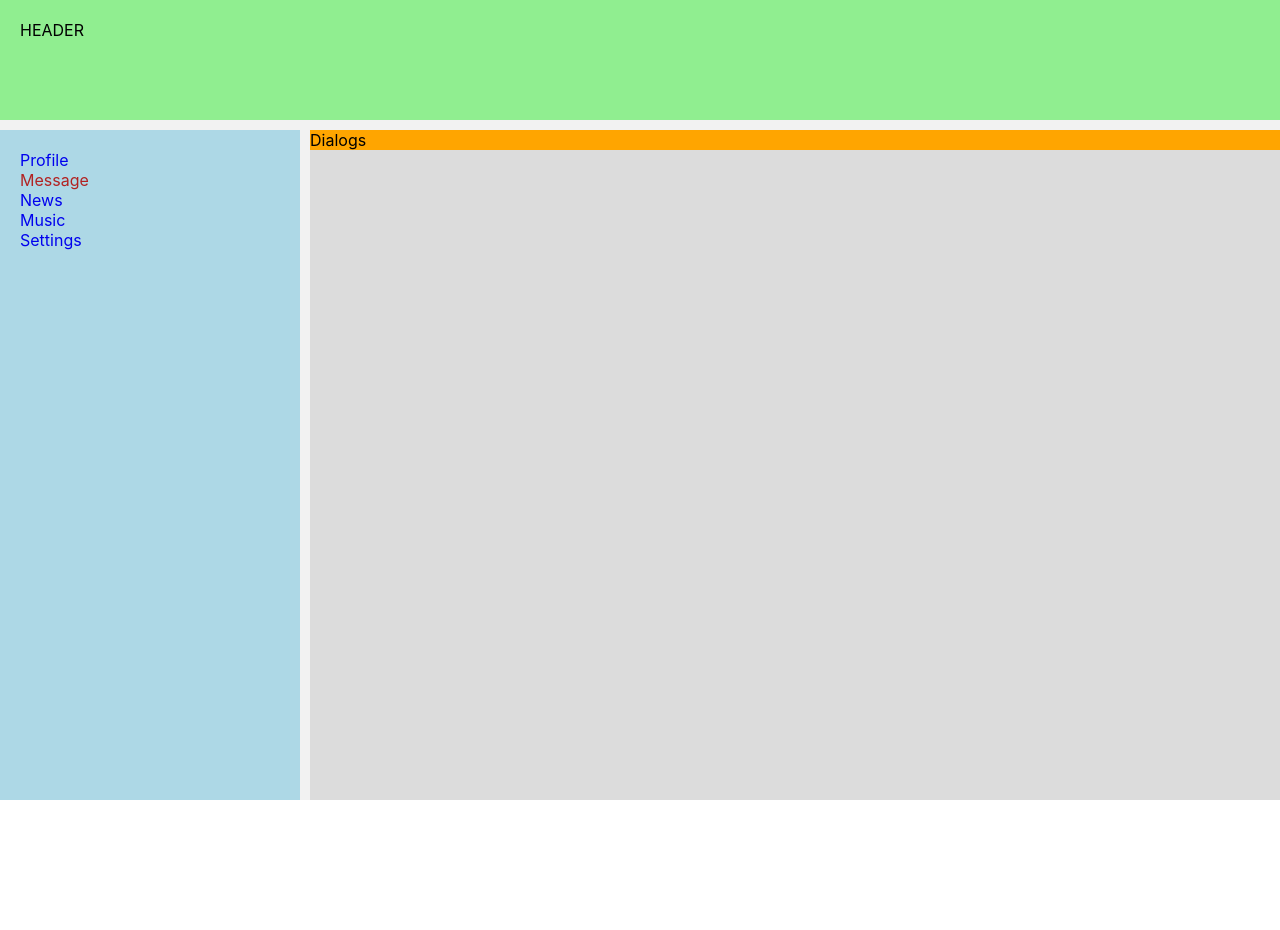
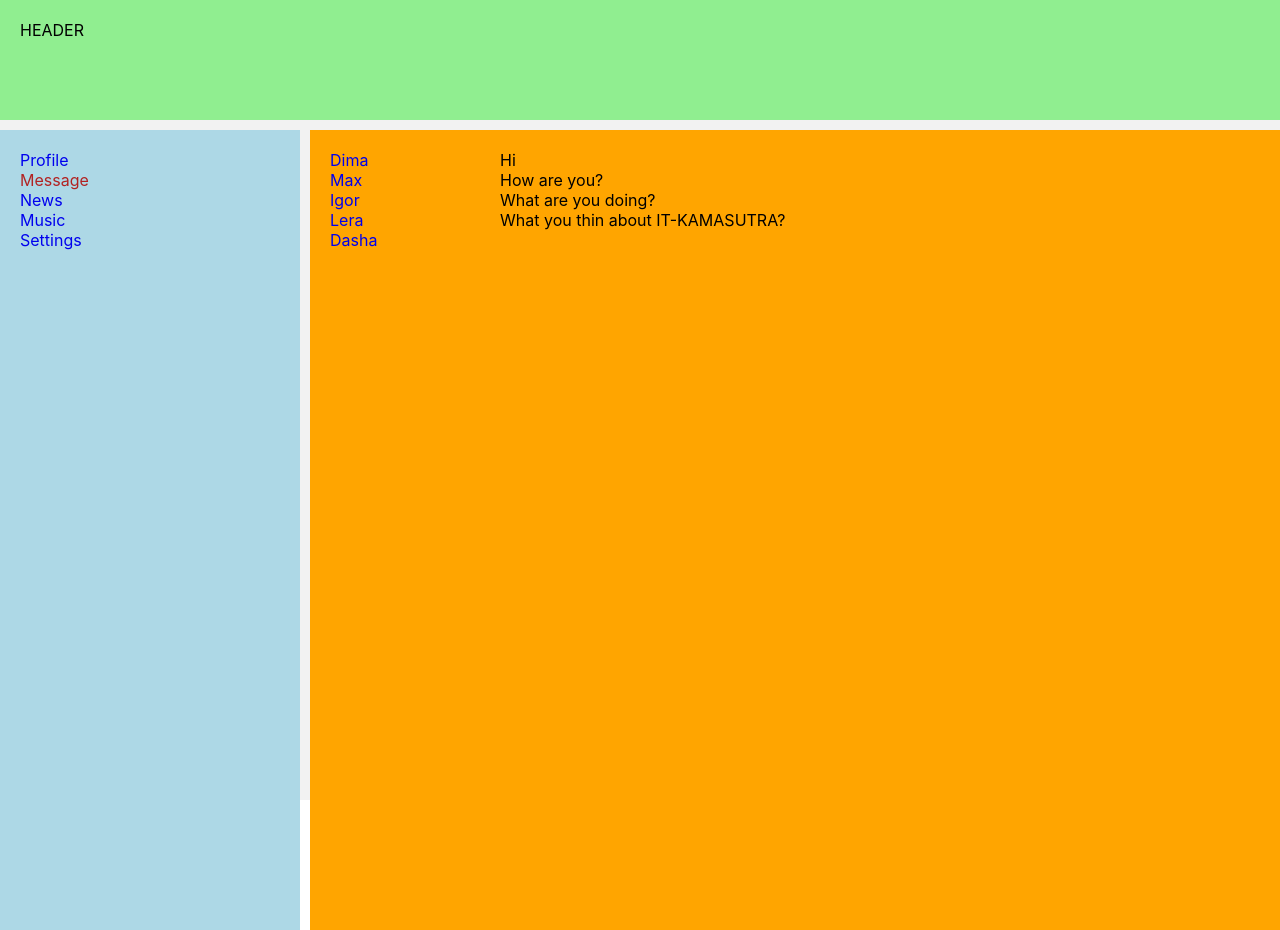
Before and after one commit to AndreiSokhan/samurai-way-main, a React (Create React App) app: page /dialogs in a window 1280 px wide. Before the commit the page ends 800 px from the top, so only its background shows below. Built offline with nearby package versions, Linux system fonts and the light colour scheme.

Commit message:
samurai_way lesson_22 end

```diff
--- a/src/components/Dialogs/Dialogs.module.css
+++ b/src/components/Dialogs/Dialogs.module.css
@@ -1,3 +1,20 @@
 .Dialogs {
+    height: 100vh;
     background-color: orange;
+    display: grid;
+        grid-template-columns: 2fr 10fr;
+        grid-gap: 10px;
+
 }
+
+.DialogsItems{
+    padding:20px;
+}
+
+.Dialog{
+
+}
+
+.ChatItems{
+    padding:20px;
+}
--- a/src/components/Dialogs/Dialogs.tsx
+++ b/src/components/Dialogs/Dialogs.tsx
@@ -1,10 +1,34 @@
 import React from 'react';
 import s from './Dialogs.module.css';
+import {NavLink} from "react-router-dom";
 
 export const Dialogs = () => {
    return (
       <div className={s.Dialogs}>
-         Dialogs
+         {/*<h1>DIALOGS</h1>*/}
+         <div className={s.DialogsItems}>
+            <div className={s.Dialog}>
+               <NavLink to="/dialogs/1" activeClassName={s.active}>Dima</NavLink>
+            </div>
+            <div className={s.Dialog}>
+               <NavLink to="/dialogs/2" activeClassName={s.active}>Max</NavLink>
+            </div>
+            <div className={s.Dialog}>
+               <NavLink to="/dialogs/3" activeClassName={s.active}>Igor</NavLink>
+            </div>
+            <div className={s.Dialog}>
+               <NavLink to="/dialogs/4" activeClassName={s.active}>Lera</NavLink>
+            </div>
+            <div className={s.Dialog}>
+               <NavLink to="/dialogs/5" activeClassName={s.active}>Dasha</NavLink>
+            </div>
+         </div>
+         <div className={s.ChatItems}>
+            <div className={s.Chat}>Hi</div>
+            <div className={s.Chat}>How are you?</div>
+            <div className={s.Chat}>What are you doing?</div>
+            <div className={s.Chat}>What you thin about IT-KAMASUTRA?</div>
+         </div>
       </div>
    );
 };
--- a/src/components/Profile/Profile.module.css
+++ b/src/components/Profile/Profile.module.css
@@ -1,4 +1,3 @@
-
 .ProfileIcon {
 max-width: 200px;
 max-height: 200px;
```
Also changed, not shown: src/components/NavBar/NavBar.tsx (+15 -5 lines).
